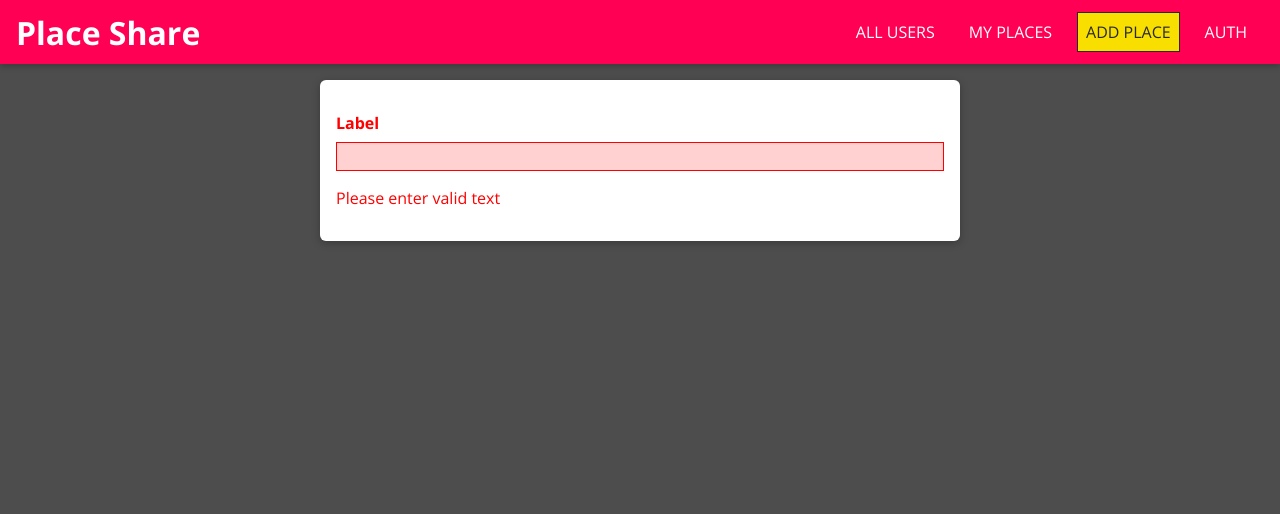
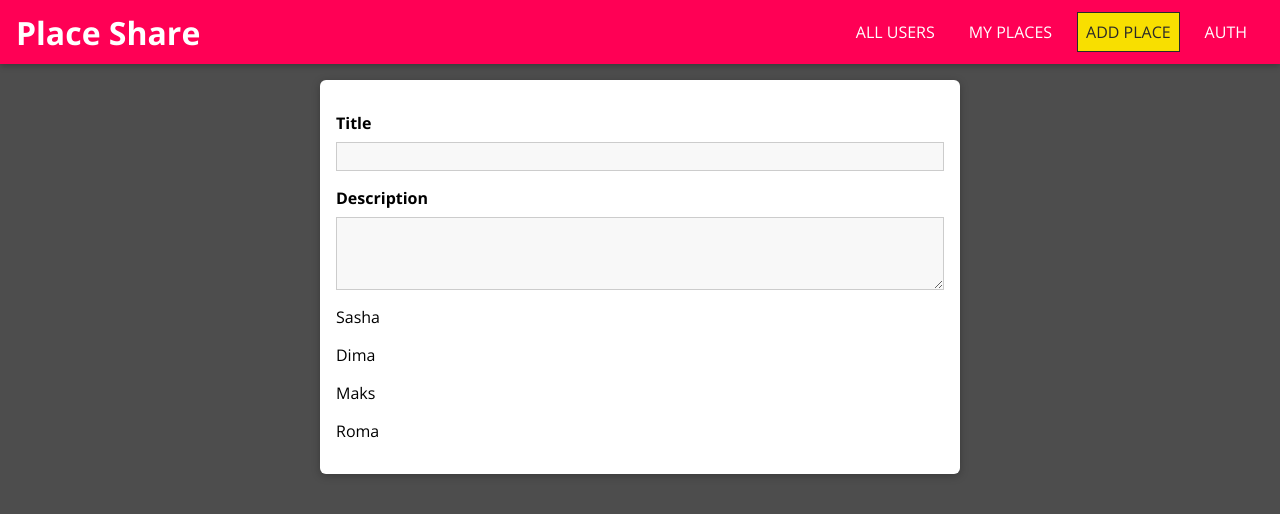
Before and after one commit to sashokpilipok7/place-share, a React (Create React App) app: page /places/new in a window 1280 px wide. Shown: the top 514 px of the page. Built offline with nearby package versions, Linux system fonts and the light colour scheme.

Commit message:
feat: validation and new palce form

```diff
--- a/src/places/pages/NewPlace.js
+++ b/src/places/pages/NewPlace.js
@@ -1,17 +1,63 @@
-import React from "react";
+import React, { useEffect, useState, useCallback } from "react";
 
 import Input from "shared/components/FormElements/Input";
+import {
+  VALIDATOR_MINLENGTH,
+  VALIDATOR_REQUIRE,
+} from "shared/utils/validators";
 import "./NewPlace.css";
+
+function GetItem() {
+  return new Promise((resolve, reject) => {
+    setTimeout(() => {
+      resolve(["Sasha", "Dima", "Maks", "Roma"]);
+    }, 1000);
+  });
+}
+
 const NewPlace = () => {
+  const [userList, setUserList] = useState([]);
+  const [placeData, setPlaceData] = useState({});
+
+  useEffect(() => {
+    // GetItem().then((data) => setUserList(data));
+
+    async function fetchData() {
+      const data = await GetItem();
+      setUserList(data);
+    }
+    fetchData();
+  }, []);
+
+  const onChangeHandler = useCallback((data) => {
+    console.log(data, "data");
+    // setPlaceData({ ...placeData, ...data });
+  }, []);
+
+  console.log(placeData, "placeData");
+
   return (
     <form className="place-form">
       <Input
+        name="title"
         element="input"
         type="text"
-        label="Label"
-        validators={[]}
+        label="Title"
+        validators={[VALIDATOR_REQUIRE()]}
         errorText="Please enter valid text"
+        onChange={onChangeHandler}
       />
+      <Input
+        name="description"
+        element="textarea"
+        label="Description"
+        validators={[VALIDATOR_REQUIRE(), VALIDATOR_MINLENGTH(5)]}
+        errorText="Please enter valid text"
+        onChange={onChangeHandler}
+      />
+      {userList.map((item) => (
+        <p key={item}>{item}</p>
+      ))}
     </form>
   );
 };
--- a/src/shared/components/FormElements/Input.js
+++ b/src/shared/components/FormElements/Input.js
@@ -1,23 +1,49 @@
-import React, { useReducer } from "react";
+import React, { useReducer, useEffect } from "react";
 
+import { validate } from "shared/utils/validators";
 import "./Input.css";
 
 const inputReducer = (state, action) => {
   switch (action.type) {
     case "CHANGE":
-      return { ...state, value: action.val, isValid: true };
+      return {
+        ...state,
+        value: action.val,
+        isValid: validate(action.val, action.validators),
+      };
+    case "TOUCH":
+      return {
+        ...state,
+        isTouched: true,
+      };
     default:
       return state;
   }
 };
 
-const initialState = { value: "", isValid: false };
+const initialState = { value: "", isValid: false, isTouched: false };
 
 function Input(props) {
   const [inputState, dispatch] = useReducer(inputReducer, initialState);
 
+  const { name, onChange } = props;
+
+  useEffect(() => {
+    onChange({ [name]: inputState });
+  }, [name, onChange, inputState]);
+
   const changeHandler = (event) => {
-    dispatch({ type: "CHANGE", val: event.target.value });
+    dispatch({
+      type: "CHANGE",
+      val: event.target.value,
+      validators: props.validators,
+    });
+  };
+
+  const touchHandler = () => {
+    dispatch({
+      type: "TOUCH",
+    });
   };
 
   const element =
@@ -27,6 +53,7 @@
         type={props.type}
         placeholder={props.placeholder}
         onChange={changeHandler}
+        onBlur={touchHandler}
         value={inputState.value}
       />
     ) : (
@@ -34,18 +61,19 @@
         id={props.id}
         rows={props.rows || 3}
         onChange={changeHandler}
+        onBlur={touchHandler}
         value={inputState.value}
       />
     );
   return (
     <div
       className={`form-control ${
-        !inputState.isValid && "form-control--invalid"
+        !inputState.isValid && inputState.isTouched && "form-control--invalid"
       }`}
     >
       <label htmlFor={props.id}>{props.label}</label>
       {element}
-      {!inputState.isValid && <p>{props.errorText}</p>}
+      {!inputState.isValid && inputState.isTouched && <p>{props.errorText}</p>}
     </div>
   );
 }
--- /dev/null
+++ b/src/shared/utils/validators.js
@@ -0,0 +1,46 @@
+const VALIDATOR_TYPE_REQUIRE = 'REQUIRE';
+const VALIDATOR_TYPE_MINLENGTH = 'MINLENGTH';
+const VALIDATOR_TYPE_MAXLENGTH = 'MAXLENGTH';
+const VALIDATOR_TYPE_MIN = 'MIN';
+const VALIDATOR_TYPE_MAX = 'MAX';
+const VALIDATOR_TYPE_EMAIL = 'EMAIL';
+const VALIDATOR_TYPE_FILE = 'FILE';
+
+export const VALIDATOR_REQUIRE = () => ({ type: VALIDATOR_TYPE_REQUIRE });
+export const VALIDATOR_FILE = () => ({ type: VALIDATOR_TYPE_FILE });
+export const VALIDATOR_MINLENGTH = val => ({
+  type: VALIDATOR_TYPE_MINLENGTH,
+  val: val
+});
+export const VALIDATOR_MAXLENGTH = val => ({
+  type: VALIDATOR_TYPE_MAXLENGTH,
+  val: val
+});
+export const VALIDATOR_MIN = val => ({ type: VALIDATOR_TYPE_MIN, val: val });
+export const VALIDATOR_MAX = val => ({ type: VALIDATOR_TYPE_MAX, val: val });
+export const VALIDATOR_EMAIL = () => ({ type: VALIDATOR_TYPE_EMAIL });
+
+export const validate = (value, validators) => {
+  let isValid = true;
+  for (const validator of validators) {
+    if (validator.type === VALIDATOR_TYPE_REQUIRE) {
+      isValid = isValid && value.trim().length > 0;
+    }
+    if (validator.type === VALIDATOR_TYPE_MINLENGTH) {
+      isValid = isValid && value.trim().length >= validator.val;
+    }
+    if (validator.type === VALIDATOR_TYPE_MAXLENGTH) {
+      isValid = isValid && value.trim().length <= validator.val;
+    }
+    if (validator.type === VALIDATOR_TYPE_MIN) {
+      isValid = isValid && +value >= validator.val;
+    }
+    if (validator.type === VALIDATOR_TYPE_MAX) {
+      isValid = isValid && +value <= validator.val;
+    }
+    if (validator.type === VALIDATOR_TYPE_EMAIL) {
+      isValid = isValid && /^\S+@\S+\.\S+$/.test(value);
+    }
+  }
+  return isValid;
+};
```
